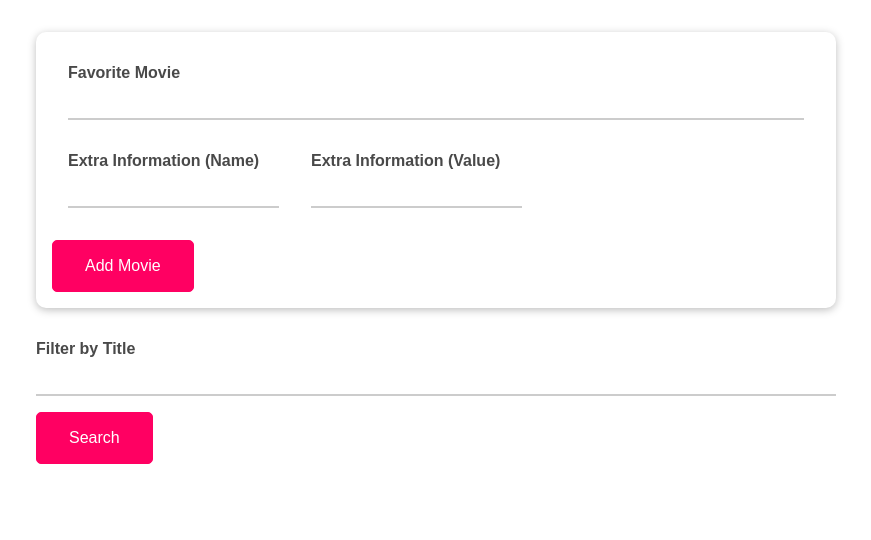
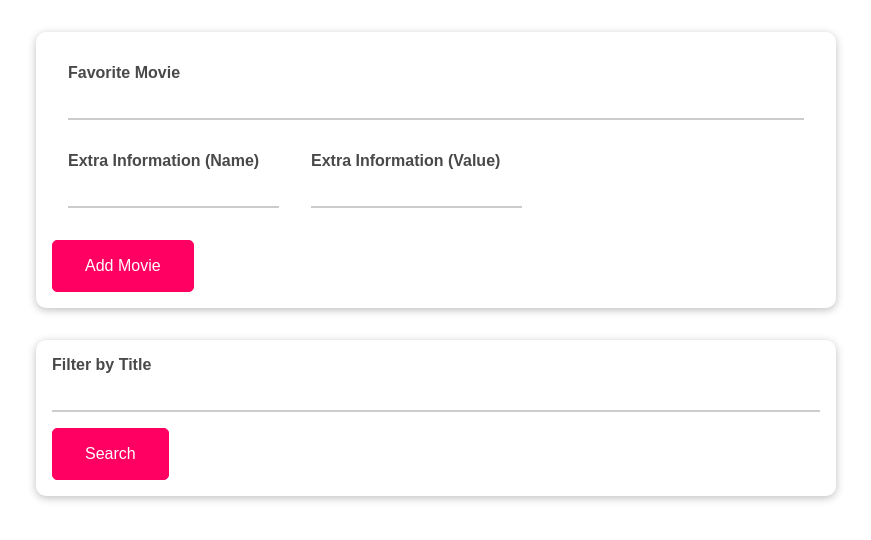
Before and after one commit to this-iz-anshu/git-project, a plain HTML site: page index.html in a window 1280 px wide. Shown: the whole page, without its empty margins (204-1075 px from the left). Drawn offline with Linux system fonts and the light colour scheme.

Commit message:
insert new class

```diff
--- a/index.html
+++ b/index.html
@@ -21,7 +21,7 @@
       </div>
       <button id="add-movie-btn">Add Movie</button>
     </section>
-    <section id="filter" class="">
+    <section id="filter" class="card">
       <label for="filter-title">Filter by Title</label>
       <input type="text" id="filter-title" />
       <button id="search-btn">Search</button>
```
